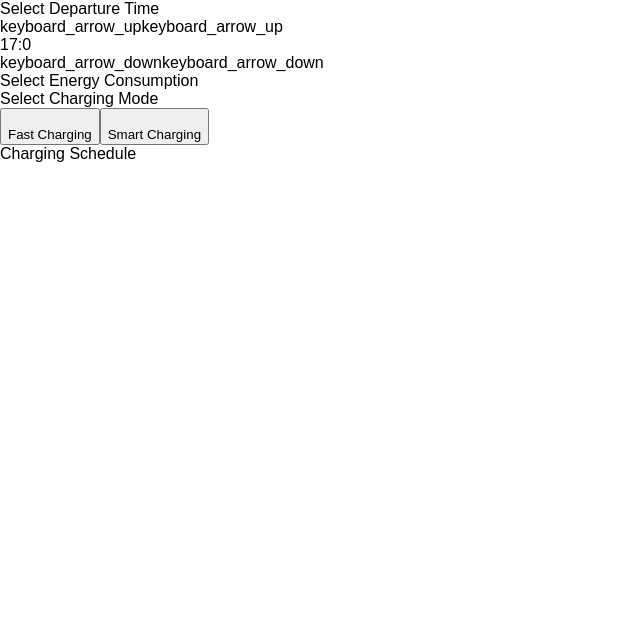
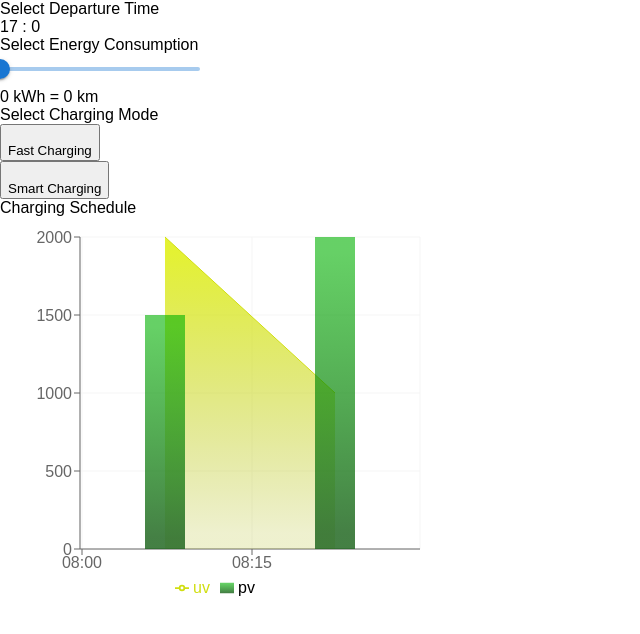
Before and after one commit to oltyx/design-project, a React (Create React App) app: page /schedule in a window 1280 px wide. Shown: the top 634 px of the page, without its empty margins (0-640 px from the left). Built offline with nearby package versions, Linux system fonts and the light colour scheme; some icons are missing; a web font is replaced by a local one.

Commit message:
Tried some stuff

```diff
--- a/package.json
+++ b/package.json
@@ -3,6 +3,9 @@
   "version": "0.1.0",
   "private": true,
   "dependencies": {
+    "@emotion/react": "^11.5.0",
+    "@emotion/styled": "^11.3.0",
+    "@mui/material": "^5.0.4",
     "@testing-library/jest-dom": "^5.14.1",
     "@testing-library/react": "^11.2.7",
     "@testing-library/user-event": "^12.8.3",
@@ -14,6 +17,7 @@
     "react-router-dom": "^5.3.0",
     "react-scripts": "4.0.3",
     "reactstrap": "^8.10.0",
+    "recharts": "2.0.6",
     "sass": "^1.42.1",
     "typeface-aldrich": "^1.1.13",
     "web-vitals": "^1.1.2"
--- a/src/assets/profile-steering/ProfileSteering.ts
+++ b/src/assets/profile-steering/ProfileSteering.ts
@@ -77,7 +77,7 @@ function discreteBufferPlanningSmart(desired: number[], chargeRequired: number,
     for (let i:number = 0; i < desired.length;i++) {
         // Calculate the first slopes
         // See if the next slope fits:
-        if (powerlimitsUpper.length == 0 || chargingPowers[1] <= powerlimitsUpper[i]) {
+        if (powerlimitsUpper.length === 0 || chargingPowers[1] <= powerlimitsUpper[i]) {
             const slope: number = (prices[i] * chargingPowers[1] + beta * Math.pow(chargingPowers[1] - desired[i], 2)
                                 - (prices[i] * chargingPowers[0] + beta * Math.pow(chargingPowers[0] - desired[i], 2))
                                 ) / (chargingPowers[1] - chargingPowers[0]);
@@ -104,7 +104,7 @@ function discreteBufferPlanningSmart(desired: number[], chargeRequired: number,
         slopes.pop();
 
         if (j < chargingPowers.length - 1) {
-            if (powerlimitsUpper.length == 0 || chargingPowers[j+1] <= powerlimitsUpper[i]) {
+            if (powerlimitsUpper.length === 0 || chargingPowers[j+1] <= powerlimitsUpper[i]) {
                 // Add new entry to replace
                 const slope: number = (prices[i] * chargingPowers[j+1] + beta * Math.pow(chargingPowers[j+1] - desired[i], 2)
                                     - (prices[i] * chargingPowers[j] + beta * Math.pow(chargingPowers[j]  - desired[i], 2) )
--- a/src/components/widgets/EnergySelector.tsx
+++ b/src/components/widgets/EnergySelector.tsx
@@ -1,10 +1,20 @@
-import React from 'react';
+import React, {useState} from 'react';
+import Slider from '@mui/material/Slider';
 
 import '../../assets/profile-steering/Conversion';
+import {WhToKm} from "../../assets/profile-steering/Conversion";
+import {Box} from "@mui/material";
 
-// Two sliders for km and kWh, with conversion from Conversion.ts
+// Slider for km and kWh, with conversion from Conversion.ts
 export default function EnergySelector() {
-    return(<div>
+    let [energy, setEnergy] = useState<number>(0);
 
-    </div>);
+    return(<Box sx={{ width: 200 }}>
+        <Slider defaultValue={energy} step={500} min={0} max={100000} onChange={
+            (event: Event, newValue: number | number[]) => {
+            setEnergy(newValue as number);
+            }
+        }/>
+        {energy / 1000} kWh = {Math.round(WhToKm(energy))} km
+    </Box>);
 }
--- a/src/components/widgets/Graph.tsx
+++ b/src/components/widgets/Graph.tsx
@@ -1,8 +1,60 @@
 import React from 'react';
-
-import '../../assets/profile-steering/ProfileSteering.*';
+import {
+    ComposedChart,
+    Line,
+    Bar,
+    XAxis,
+    YAxis,
+    CartesianGrid,
+    Tooltip,
+    Legend,
+    Area
+} from "recharts";
+import '../../assets/profile-steering/ProfileSteering';
 
 // Graph with result from ProfileSteering.ts, plus price and CO2 emissions
-export default function EnergySelector() {
-    return(<></>);
+export default function Graph() {
+    // Put a template for the elements here, result of planning algo should go in uv
+    let data = [{name: "08:00", pv: 1500, uv: 2000}, {name: "08:15", pv: 2000, uv: 1000}];
+
+    return(<ComposedChart
+        width={500}
+        height={400}
+        data={data}
+        margin={{
+            top: 20,
+            right: 80,
+            bottom: 20,
+            left: 20
+        }}
+    >
+        <defs>
+            <linearGradient id="colorUv" x1="0" y1="0" x2="0" y2="1">
+                <stop offset="5%" stopColor="#ddee00" stopOpacity={0.8} />
+                <stop offset="95%" stopColor="#acb80d" stopOpacity={0.2} />
+            </linearGradient>
+            <linearGradient id="colorPv" x1="0" y1="0" x2="0" y2="1">
+                <stop offset="5%" stopColor="#00b100" stopOpacity={0.6} />
+                <stop offset="95%" stopColor="#166016" stopOpacity={0.8} />
+            </linearGradient>
+        </defs>
+
+        <CartesianGrid stroke="#f5f5f5" />
+        <XAxis
+            dataKey="name"
+            // label={{ value: "Hour", position: "insideBottomRight", offset: -10 }}
+            scale="band"
+        />
+        <YAxis /*label={{ value: "PV", angle: -90, position: "insideLeft" }}*/ />
+        <Tooltip />
+        <Legend />
+        <Area
+            type="monotone"
+            dataKey="uv"
+            stroke="#d0de10"
+            fillOpacity={1}
+            fill="url(#colorUv)"
+        />
+        <Bar dataKey="pv" barSize={40} fill="url(#colorPv)" />
+    </ComposedChart>);
 }
--- a/src/components/widgets/ModeSelector.tsx
+++ b/src/components/widgets/ModeSelector.tsx
@@ -3,6 +3,7 @@ import React, {useState} from 'react';
 import {ChargingMode} from "../../data/models/ChargingMode";
 import {Button} from "reactstrap";
 import {MdOfflineBolt, MdWbSunny} from "react-icons/all";
+import {Box} from "@mui/material";
 
 // Selector for Fast mode or Smart mode
 export default function ModeSelector() {
@@ -13,7 +14,7 @@ export default function ModeSelector() {
     let fast: string = mode === ChargingMode.Fast? "selected" : "deselected";
     let smart: string = mode === ChargingMode.Smart? "selected" : "deselected";
 
-    return(<div>
+    return(<Box sx={{ width: 200 }}>
         <Button className={fast} onClick={() => setMode(ChargingMode.Fast)}>
             <MdOfflineBolt className={fast}/>
             <br/>Fast Charging
@@ -22,5 +23,5 @@ export default function ModeSelector() {
             <MdWbSunny className={smart}/>
             <br/>Smart Charging
         </Button>
-    </div>);
+    </Box>);
 }
--- a/src/components/widgets/TimeSelector.tsx
+++ b/src/components/widgets/TimeSelector.tsx
@@ -1,28 +1,15 @@
-import React from 'react';
+import React, {useState} from 'react';
+import {Box} from "@mui/material";
 
-const DEFAULT_TIME : [number,number] = [17,0];
+type Time = {hours: number, minutes: number};
+
+const DEFAULT_TIME : Time = {hours: 17, minutes: 0};
 
 export default function TimeSelector() {
-    return (<div>
-        <div>
-            <span className="material-icons">
-                keyboard_arrow_up
-            </span>
-            <span className="material-icons">
-                keyboard_arrow_up
-            </span>
-        </div>
-        <div>
-            {DEFAULT_TIME[0]}:{DEFAULT_TIME[1]}
-        </div>
-        <div>
-            <span className="material-icons">
-                keyboard_arrow_down
-            </span>
-            <span className="material-icons">
-                keyboard_arrow_down
-            </span>
-        </div>
-    </div>
+    const [{hours, minutes}, setHoursMinutes] = useState<Time>(DEFAULT_TIME);
+
+    return (<Box sx={{ width: 200 }}>
+        {hours} : {minutes}
+    </Box>
     );
 }
```
Also changed, not shown: src/assets/profile-steering/Conversion.ts (+9 -0 lines), 1 other file (tests, documents, lock files or other folders).
